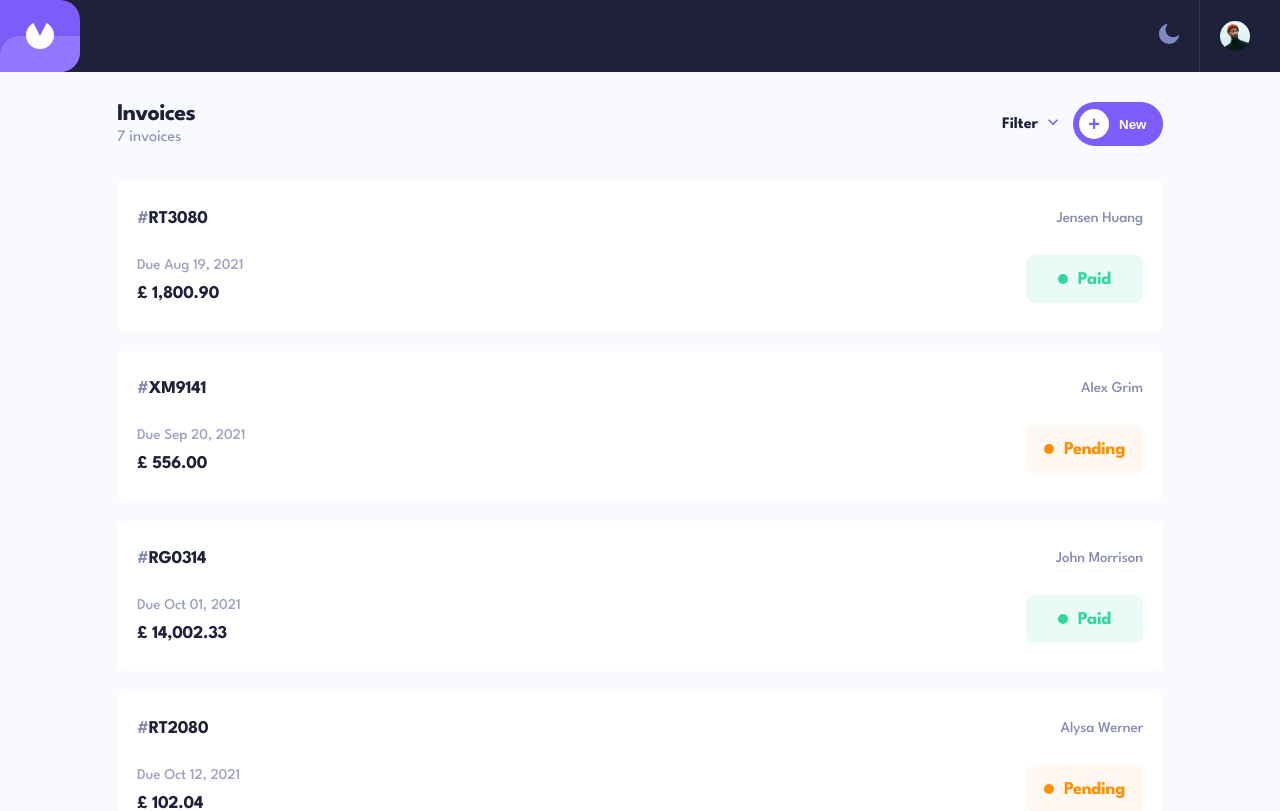
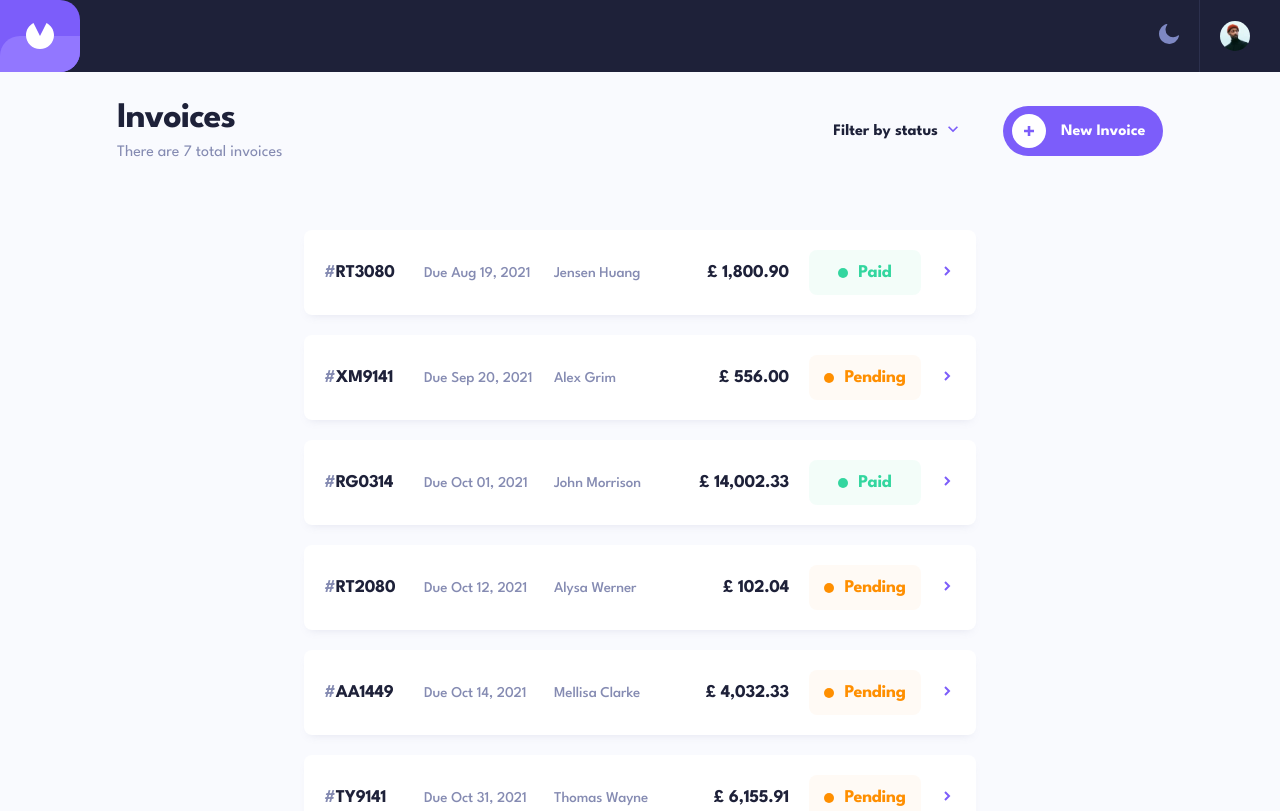
Before and after one commit to julie-ify/invoicease_frontend, a React (Create React App) app: page / in a window 1280 px wide. Shown: the top 811 px of the page. Built offline with nearby package versions, Linux system fonts and the light colour scheme.

Commit message:
Make app responsive to tablet sizes

```diff
--- a/src/App.css
+++ b/src/App.css
@@ -1,4 +1,5 @@
 .app-container {
+	font-family: 'League Spartan', sans-serif;
 	min-height: 100vh;
 	width: 100vw;
 	padding-bottom: 100px;
@@ -58,13 +59,33 @@
 	color: var(--secondary-indigo-color);
 }
 
+.visible-content-lg-screen {
+	display: none;
+	overflow: hidden;
+}
+
+.visible-content-sm-screen {
+	display: flex;
+	overflow: hidden;
+}
+
 
 @media (min-width: 768px) {
 	.app-wrapper {
 		max-width: 768px;
 		margin: 0 auto;
-		padding: 0 32px;
+		padding: 0 48px;
 	}
+
+	.visible-content-lg-screen {
+		display: inline;
+		overflow: hidden;
+	}
+
+	.visible-content-sm-screen {
+	display: none;
+	overflow: hidden;
+}
 }
 
 @media (min-width: 1110px) {
--- a/src/component/Filter.jsx
+++ b/src/component/Filter.jsx
@@ -3,7 +3,7 @@ import '../styles/Filter.css';
 import { MdKeyboardArrowDown, MdKeyboardArrowUp } from 'react-icons/md';
 import { toCapitalizeCase } from '../utilities/formatFunction';
 
-function Filter() {
+function Filter({ mode }) {
 	const [isVisible, setIsVisible] = useState(false);
 	const [isActive, setIsActive] = useState('Filter');
 	const [isChecked, setIsChecked] = useState('pending');
@@ -15,7 +15,7 @@ function Filter() {
 	const onChange = (e) => {
 		const value = e.target.name;
 		setIsChecked(value);
-		setIsActive(toCapitalizeCase(value))
+		setIsActive(toCapitalizeCase(value));
 
 		setTimeout(() => {
 			setIsVisible(!isVisible);
@@ -25,21 +25,30 @@ function Filter() {
 	return (
 		<div className="filter-container font-bold">
 			<div className={'filter-wrapper'}>
-				<span>{isActive}</span>
+				<span className="visible-content-lg-screen">Filter by status</span>
+				<span className="visible-content-sm-screen font-body-md">Filter</span>
 				<span className="arrow-icon" onClick={toggleSelect}>
 					{!isVisible ? <MdKeyboardArrowDown /> : <MdKeyboardArrowUp />}
 				</span>
 			</div>
 
 			<div className={isVisible ? 'filter-select-wrapper' : 'hidden'}>
-				<div className="filter-select">
+				<div
+					className={`filter-select ${
+						mode === 'light' ? 'filter-select-light' : 'filter-select-dark'
+					}`}
+				>
 					<div className="checkbox-container">
 						<input
 							type="checkbox"
 							name="draft"
 							checked={isChecked === 'draft'}
 							onChange={onChange}
-							className="filter-checkbox"
+							className={`filter-checkbox ${
+								mode === 'light'
+									? 'filter-checkbox-light'
+									: 'filter-checkbox-dark'
+							}`}
 							id="draft"
 						/>
 
@@ -60,7 +69,11 @@ function Filter() {
 							name="pending"
 							checked={isChecked === 'pending'}
 							onChange={onChange}
-							className="filter-checkbox"
+							className={`filter-checkbox ${
+								mode === 'light'
+									? 'filter-checkbox-light'
+									: 'filter-checkbox-dark'
+							}`}
 							id="pending"
 						/>
 
@@ -81,7 +94,11 @@ function Filter() {
 							name="paid"
 							checked={isChecked === 'paid'}
 							onChange={onChange}
-							className="filter-checkbox"
+							className={`filter-checkbox ${
+								mode === 'light'
+									? 'filter-checkbox-light'
+									: 'filter-checkbox-dark'
+							}`}
 							id="paid"
 						/>
 
--- a/src/component/Header.jsx
+++ b/src/component/Header.jsx
@@ -1,25 +1,28 @@
 import React from 'react';
 import '../styles/Header.css';
-import { MdKeyboardArrowDown, MdKeyboardArrowUp } from 'react-icons/md';
 import Button from './Button';
 import Filter from './Filter';
+import PlusButton from '../assets/icon-plus.svg';
 
 function Header({ mode }) {
 	return (
 		<div className="header-container">
 			<div className="header-left">
 				<h2 className="font-heading-md">Invoices</h2>
-				<span
+				<div
 					className={`${
-						mode === 'light' ? 'font-opacity-light' : 'font-opacity-dark'
+						mode === 'light' ? 'font-opacity-grey-light' : 'font-opacity-grey-dark'
 					}`}
 				>
-					7 invoices
-				</span>
+					<span className="visible-content-lg-screen">
+						There are 7 total invoices
+					</span>
+					<span className="visible-content-sm-screen">7 invoices</span>
+				</div>
 			</div>
 			<div className="header-right">
 				<div>
-					<Filter />
+					<Filter mode={mode} />
 				</div>
 				<div>
 					<Button
@@ -28,9 +31,14 @@ function Header({ mode }) {
 					>
 						<div className="add-button-content font-bold">
 							<div className="add-button-content-right">
-								<span>+</span>
+								<img src={PlusButton} alt="Plus button" />
 							</div>
-							<span className="add-button-content-left">New</span>
+							<span className="add-button-content-left visible-content-lg-screen">
+								New Invoice
+							</span>
+							<span className="add-button-content-left visible-content-sm-screen">
+								New
+							</span>
 						</div>
 					</Button>
 				</div>
--- a/src/component/InvoiceListItem.jsx
+++ b/src/component/InvoiceListItem.jsx
@@ -5,6 +5,8 @@ import {
 	toCapitalizeCase,
 	dateFormat,
 } from '../utilities/formatFunction';
+// import { MdKeyboardArrowDown, MdKeyboardArrowUp } from 'react-icons/md';
+import ArrowRight from '../assets/icon-arrow-right.svg';
 
 function InvoiceListItem({ invoice, mode }) {
 	let statusBgStyle;
@@ -38,28 +40,13 @@ function InvoiceListItem({ invoice, mode }) {
 					: 'invoice-list-item-container-dark'
 			}`}
 		>
-			<div className="invoice-list-item-upper">
-				<h3 className="invoice-list-item-grid-title font-heading-mdx">
-					<span
-						className={`${
-							mode === 'light' ? 'font-opacity-light' : 'font-opacity-dark'
-						}`}
-					>
-						#
-					</span>
+			<div className="invoice-list-item-grid">
+				<h3 className="invoice-list-item-grid-title font-heading-mdx grid-item">
+					<span className={`font-opacity-light`}>#</span>
 					{invoice.id}
 				</h3>
 				<span
-					className={`invoice-list-item-grid-username font-body-md text-right ${
-						mode === 'light' ? 'font-opacity-light' : 'font-opacity-dark'
-					}`}
-				>
-					{invoice.clientName}
-				</span>
-			</div>
-			<div className="invoice-list-item-lower">
-				<span
-					className={`invoice-list-item-grid-date font-body-md ${
+					className={`grid-item invoice-list-item-grid-date font-body-md ${
 						mode === 'light'
 							? 'font-opacity-grey-light'
 							: 'font-opacity-grey-dark'
@@ -67,15 +54,37 @@ function InvoiceListItem({ invoice, mode }) {
 				>
 					Due <span>{dateFormat(invoice.paymentDue)}</span>
 				</span>
-				<div className={`invoice-list-item-grid-status ${statusBgStyle}`}>
-					<span className={`circle ${circleColor}`}></span>
-					<span className={`${statusColor} font-heading-mdx font-bold`}>
+				<span
+					className={`grid-item invoice-list-item-grid-username font-body-md ${
+						mode === 'light' ? 'font-opacity-light' : 'font-opacity-dark'
+					}`}
+				>
+					{invoice.clientName}
+				</span>
+				<h3 className="grid-item invoice-list-item-grid-amount font-heading-mdx font-bold">
+					<span>{currencyConverter(invoice.total)}</span>
+				</h3>
+				<div
+					className={`grid-item invoice-list-item-grid-status ${statusBgStyle}-${
+						mode === 'light' ? 'light' : 'dark'
+					}`}
+				>
+					<span
+						className={`circle ${circleColor}-${
+							mode === 'light' ? 'light' : 'dark'
+						}`}
+					></span>
+					<span
+						className={`font-heading-mdx font-bold ${statusColor}-${
+							mode === 'light' ? 'light' : 'dark'
+						}`}
+					>
 						{toCapitalizeCase(invoice.status)}
 					</span>
 				</div>
-				<h3 className="invoice-list-item-grid-amount font-heading-mdx font-bold">
-					<span>{currencyConverter(invoice.total)}</span>
-				</h3>
+				<div className="grid-item visible-content-lg-screen">
+					<img src={ArrowRight} alt="Arrow" />
+				</div>
 			</div>
 		</div>
 	);
--- a/src/index.css
+++ b/src/index.css
@@ -56,16 +56,16 @@ ul {
 	font-style: normal;
 }
 
-.font-heading-lg {
-	font-size: 36px;
-	line-height: 33px;
-	letter-spacing: -1px;
-}
-
 .font-heading-md {
 	font-size: 24px;
 	line-height: 22px;
 	letter-spacing: -0.75px;
+}
+
+.font-heading-mdx {
+	font-size: 18px;
+	line-height: 15px;
+	letter-spacing: -0.25px;
 }
 
 .font-heading-sm {
@@ -80,11 +80,6 @@ ul {
 	letter-spacing: -0.25px;
 }
 
-.font-heading-mdx {
-	font-size: 18px;
-	line-height: 15px;
-	letter-spacing: -0.25px;
-}
 
 .font-body-md {
 	font-size: 15px;
@@ -93,8 +88,9 @@ ul {
 	font-weight: 500;
 }
 
+
 .font-opacity-light {
-	color: #858BB2;
+	color: #858bb2;
 	opacity: 1;
 }
 
@@ -104,13 +100,11 @@ ul {
 }
 
 .font-opacity-grey-light {
-	color: #858BB2;
-	opacity: 0.8;
+	color: #858bb2;
 }
 
 .font-opacity-grey-dark {
-	color: var(--white-color);
-	opacity: 0.8;
+	color: var(--bright-indigo-color);
 }
 
 .text-right {
@@ -121,7 +115,6 @@ ul {
 	text-align: center;
 }
 
-
 @media (max-width: 345px) {
 	.font-heading-mdx {
 		font-size: 13px;
@@ -130,4 +123,23 @@ ul {
 	.font-heading-sm {
 		font-size: 13px;
 	}
+
+	.font-heading-md {
+		font-size: 20px;
+	}
 }
+
+@media (min-width: 768px) {
+	.font-heading-md {
+		font-size: 36px;
+		line-height: 33px;
+		letter-spacing: -1px;
+	}
+
+	.font-body-md {
+		font-size: 15px;
+	}
+}
+
+@media (min-width: 1110px) {
+}
--- a/src/styles/Button.css
+++ b/src/styles/Button.css
@@ -1,5 +1,7 @@
 /* default */
 .default-button {
+	font-family: 'League Spartan', sans-serif;
+	font-size: 16px;
 	height: 44px;
 	border: none;
 	outline: none;
@@ -21,8 +23,8 @@
 .add-button-content {
 	width: 100%;
 	display: flex;
+	align-items: center;
 	column-gap: 10px;
-	align-items: center;
 }
 
 .add-button-content-right {
@@ -30,14 +32,9 @@
 	align-items: center;
 	justify-content: center;
 	background-color: var(--white-color);
-	width: 30px;
-	height: 30px;
+	width: 32px;
+	height: 32px;
 	border-radius: 9999px;
-}
-
-.add-button-content-right span {
-	color: var(--primary-indigo-color);
-	font-size: 20px;
 }
 
 /* add item */
@@ -74,3 +71,27 @@
 	background-color: var(--bright-indigo-color);
 	color: var(--tertiary-indigo-color);
 }
+
+@media (min-width: 768px) {
+	.default-button {
+		height: 50px;
+	}
+
+	.add-invoice-button {
+		width: 160px;
+	}
+
+	.add-button-content {
+		column-gap: 15px;
+		padding-left: 3px;
+	}
+
+	.add-button-content-right {
+		width: 34px;
+		height: 34px;
+	}
+
+}
+
+@media (min-width: 1110px) {
+}
--- a/src/styles/Header.css
+++ b/src/styles/Header.css
@@ -14,5 +14,27 @@
 .header-right {
 	display: flex;
 	align-items: center;
-	column-gap: 10px;
+	column-gap: 40px;
 }
+
+@media (max-width: 345px) {
+	.header-right {
+		display: flex;
+		align-items: center;
+		column-gap: 10px;
+	}
+}
+
+@media (min-width: 768px) {
+	.header-container {
+		margin-bottom: 70px;
+	}
+
+	.header-left {
+		row-gap: 10px;
+	}
+
+}
+
+@media (min-width: 1110px) {
+}
--- a/src/styles/InvoiceList.css
+++ b/src/styles/InvoiceList.css
@@ -1,12 +1,15 @@
 .invoice-list-container {
 	margin-top: 35px;
 	height: 100%;
+	width: 100%;
 }
 
 .invoice-list-wrapper {
 	display: flex;
 	flex-direction: column;
 	row-gap: 20px;
+	width: 100%;
+	/* margin: 0 auto; */
 }
 
 .empty-invoice-wrapper {
@@ -29,3 +32,10 @@
 .empty-image {
 	width: 100%;
 }
+
+@media (min-width: 768px) {
+	.invoice-list-wrapper {
+		width: 672px;
+		margin: 0 auto;
+	}
+}
--- a/src/styles/InvoiceListItem.css
+++ b/src/styles/InvoiceListItem.css
@@ -12,76 +12,105 @@
 
 .invoice-list-item-container-light {
 	background-color: var(--white-color);
+	box-shadow: 0px 5px 4px -6px  rgb(136, 142, 176, 0.2); /* sides offset, top/bottom offset, Blur radius, Spread radius*/
 }
-
 
 .invoice-list-item-container-dark {
 	background-color: var(--primary-black-color);
 }
 
-.invoice-list-item-upper {
+.invoice-list-item-grid {
 	width: 100%;
 	display: grid;
 	grid-template-columns: repeat(2, 1fr);
 	align-items: center;
 	justify-content: space-between;
+	row-gap: 20px;
+	column-gap: 50px;
 }
 
-.invoice-list-item-lower {
-	width: 100%;
-	display: grid;
-	row-gap: 10px;
-	grid-template-rows: repeat(2, 1fr);
-	align-items: center;
-	justify-content: space-between;
-}
-
-.invoice-list-item-grid-date {
+.grid-item:nth-child(1) {
 	order: 1;
 }
 
-.invoice-list-item-grid-status {
+.grid-item:nth-child(2) {
 	order: 3;
-	grid-row: 1 / 3;
+}
+
+.grid-item:nth-child(3) {
+	order: 2;
+	text-align: right;
+}
+
+.grid-item:nth-child(4) {
+	order: 5;
+}
+
+.grid-item:nth-child(5) {
+	order: 4;
+	grid-row: 2 / 4;
 	grid-column-start: 2;
 }
 
-.invoice-list-item-grid-amount {
-	order: 2;
-}
-
 .invoice-list-item-grid-status {
-	width: 117px;
 	display: flex;
 	column-gap: 10px;
-	height: 48px;
+	height: 45px;
 	align-items: center;
 	justify-content: center;
 	border-radius: 8px;
 }
 
-.status-bg-green {
-	background-color: rgb(51, 214, 159, 0.1);
+/* light-mode */
+.status-bg-green-light {
+	background-color: rgb(51, 214, 159, 0.06);
 }
 
-.status-bg-orange {
-	background-color: rgb(247,189,127, 0.1);
+.status-bg-orange-light {
+	background-color: rgb(247, 189, 127, 0.08);
 }
 
-.status-bg-dark {
-	background-color: rgb(55,59,84, 0.1)
+.status-bg-dark-light {
+	background-color: rgb(55, 59, 84, 0.06);
 }
 
-.font-green {
+/* dark mode */
+.status-bg-green-dark {
+	background-color: rgb(51, 214, 159, 0.06);
+}
+
+.status-bg-orange-dark {
+	background-color: rgb(247, 189, 127, 0.08);
+}
+
+.status-bg-dark-dark {
+	background-color: rgb(136, 142, 176, 0.1);
+}
+
+/* light mode */
+.font-green-light {
 	color: #33d69f;
 }
 
-.font-orange {
+.font-orange-light {
 	color: #ff8f00;
 }
 
-.font-dark {
+.font-dark-light {
 	color: var(--nav-bg-color);
+}
+
+/* dark mode */
+.font-green-dark {
+	color: #33d69f;
+}
+
+.font-orange-dark {
+	color: #ff8f00;
+}
+
+.font-dark-dark {
+	color: var(--bright-indigo-color);
 }
 
 .circle {
@@ -90,14 +119,88 @@
 	border-radius: 9999px;
 }
 
-.circle-bg-green {
+/* light mode */
+.circle-bg-green-light {
 	background-color: #33d69f;
 }
 
-.circle-bg-orange {
+.circle-bg-orange-light {
 	background-color: #ff8f00;
 }
 
-.circle-bg-dark {
+.circle-bg-dark-light {
 	background-color: var(--nav-bg-color);
 }
+
+/* dark mode */
+.circle-bg-green-dark {
+	background-color: #33d69f;
+}
+
+.circle-bg-orange-dark {
+	background-color: #ff8f00;
+}
+
+.circle-bg-dark-dark {
+	background-color: var(--bright-indigo-color);
+}
+
+@media (min-width: 768px) {
+	.invoice-list-item-container {
+		width: 100%;
+		height: 85px;
+		display: flex;
+		flex-direction: row;
+	}
+
+	.invoice-list-item-container-light {
+		background-color: var(--white-color);
+		box-shadow: 0px 5px 10px -5px  rgb(136, 142, 176, 0.2);
+	}
+
+	.invoice-list-item-grid {
+		width: 100%;
+		display: grid;
+		grid-template-columns: repeat(6, 1fr);
+		column-gap: 20px;
+		justify-content: space-between;
+	}
+
+	.grid-item:nth-child(1) {
+		order: 1;
+		min-width: 80px;
+	}
+
+	.grid-item:nth-child(2) {
+		order: 2;
+		min-width: 110px;
+	}
+
+	.grid-item:nth-child(3) {
+		order: 3;
+		text-align: left;
+		min-width: 115px;
+	}
+
+	.grid-item:nth-child(4) {
+		order: 4;
+		min-width: 100px;
+		text-align: right;
+	}
+
+	.grid-item:nth-child(5) {
+		order: 5;
+		grid-row: 1 / 1;
+		grid-column-start: 5;
+		min-width: 112px;
+	}
+
+	.grid-item:nth-child(6) {
+		order: 6;
+		text-align: right;
+		width: 10px;
+	}
+}
+
+@media (min-width: 1110px) {
+}
```
Also changed, not shown: src/styles/Filter.css (+34 -5 lines).
